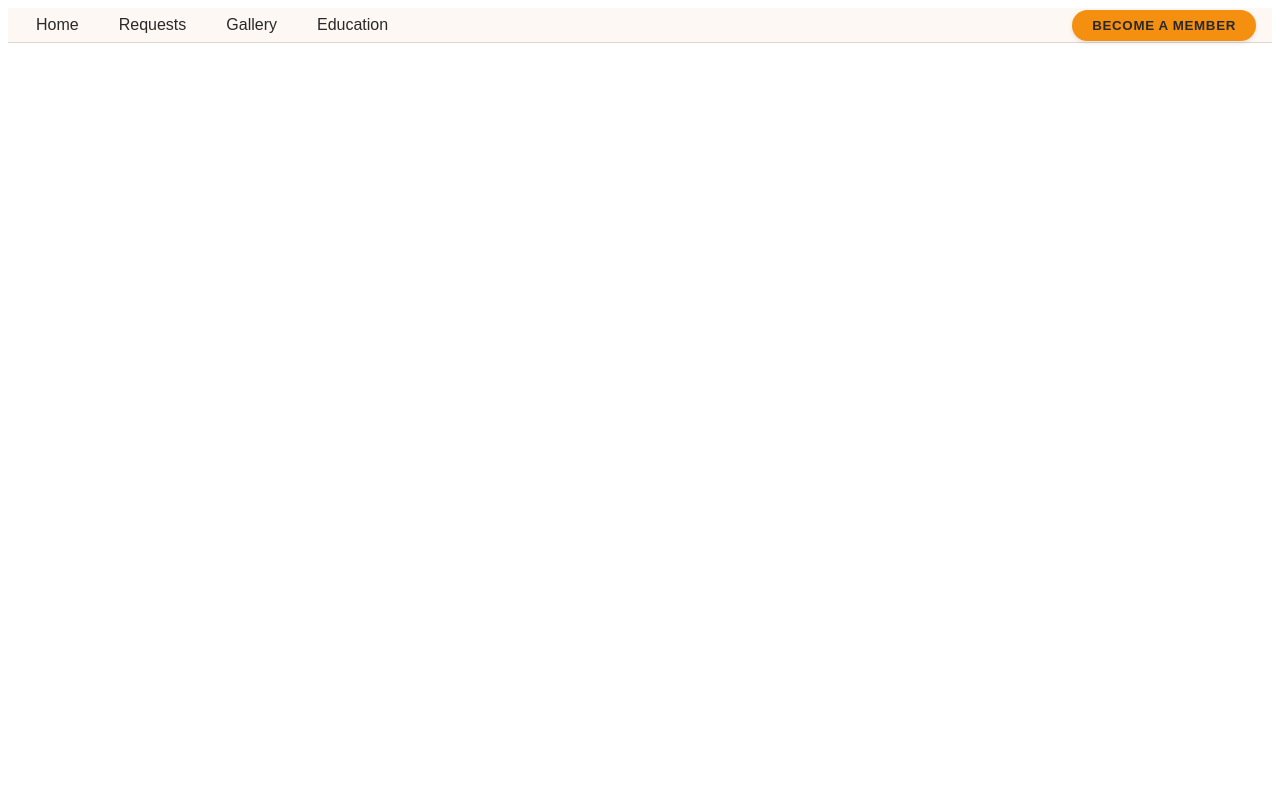
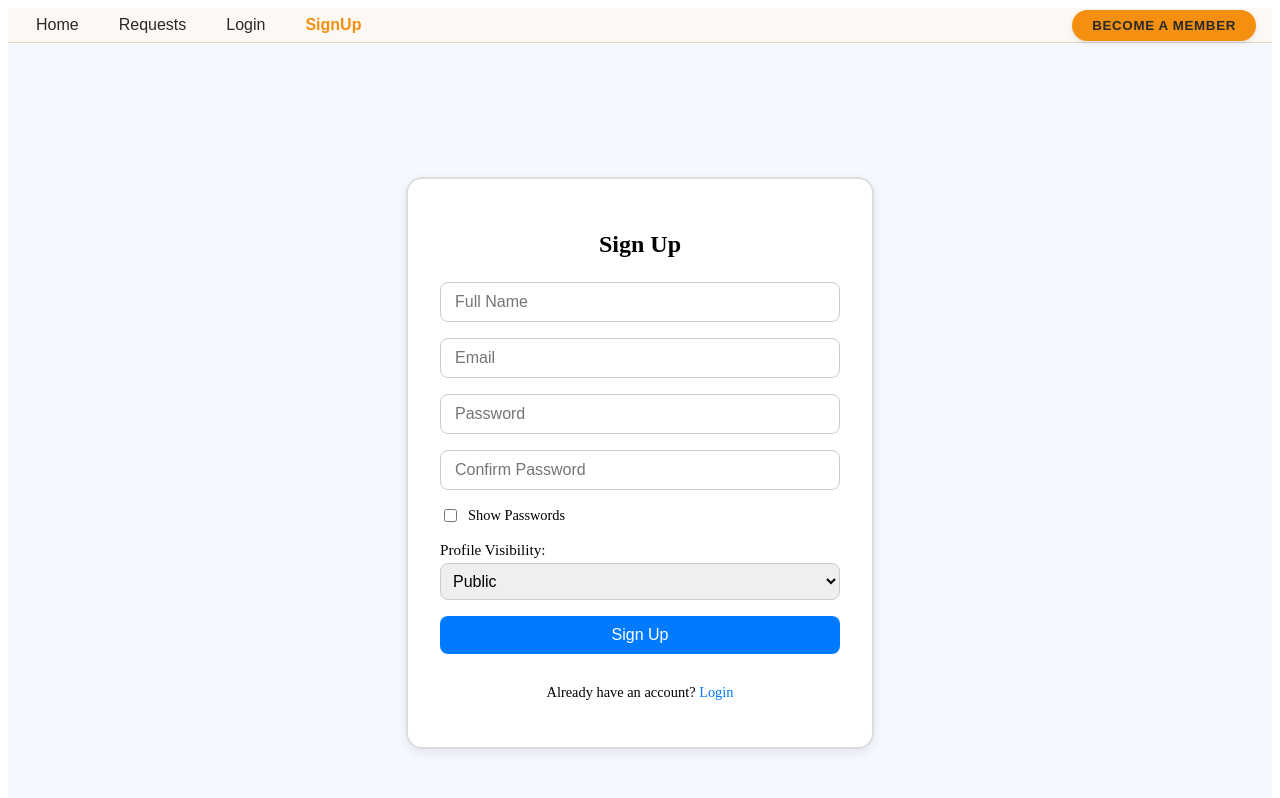
Before and after one commit to princypandya/Skill-Swap-Platform-Odoo-Hackathon, a React (Vite) app in the folder Client/: page /signup in a window 1280 px wide. Shown: the top 798 px of the page. Built offline with nearby package versions, Linux system fonts and the light colour scheme.

Commit message:
login signup page

```diff
--- a/Client/src/App.jsx
+++ b/Client/src/App.jsx
@@ -4,6 +4,8 @@ import { BrowserRouter, Routes, Route } from "react-router-dom";
 import Header from "./components/Header";
 import Home from "./pages/Home";
 import Requests from "./pages/Requests";
+import Login from "./pages/login";
+import Signup from "./pages/signup";
 
 const App = () => {
   return (
@@ -12,6 +14,9 @@ const App = () => {
       <Routes>
         <Route path="/" element={<Home />} />
         <Route path="/requests" element={<Requests />} />
+        <Route path="/login" element={<Login />} />
+        <Route path="/signup" element={<Signup />} />
+        {/* Add more routes as needed */}
       </Routes>
     </BrowserRouter>
   );
--- a/Client/src/components/Header.jsx
+++ b/Client/src/components/Header.jsx
@@ -1,6 +1,9 @@
 import React, { useState } from "react";
 import { Link, useNavigate, useLocation } from "react-router-dom";
 import "./Header.css"; // Import the CSS file
+import Login from "../pages/login";
+import Signup from "../pages/signup";
+import Requests from "../pages/Requests";
 
 function Header() {
   const [isMenuOpen, setIsMenuOpen] = useState(false);
@@ -26,8 +29,8 @@ function Header() {
         <nav className={`nav-links ${isMenuOpen ? "nav-open" : ""}`}>
           <Link to="/" className={location.pathname === "/" ? "active" : ""}>Home</Link>
           <Link to="/requests" className={location.pathname === "/requests" ? "active" : ""}>Requests</Link>
-          <Link to="/Gallery" className={location.pathname === "/Gallery" ? "active" : ""}>Gallery</Link>
-          <Link to="/Education" className={location.pathname === "/Education" ? "active" : ""}>Education</Link>
+          <Link to="/login" className={location.pathname === "/login" ? "active" : ""}>Login</Link>
+          <Link to="/signup" className={location.pathname === "/signup" ? "active" : ""}>SignUp</Link>
         </nav>
 
         {/* Desktop Button */}
--- /dev/null
+++ b/Client/src/pages/Auth.css
@@ -0,0 +1,86 @@
+.auth-container {
+  display: flex;
+  justify-content: center;
+  align-items: center;
+  height: 100vh;
+  background-color: #f5f8ff;
+  padding: 20px;
+}
+
+.auth-form {
+  background: #ffffff;
+  border: 2px solid #ddd;
+  border-radius: 16px;
+  padding: 32px;
+  width: 100%;
+  max-width: 400px;
+  box-shadow: 0 4px 12px rgba(0, 0, 0, 0.08);
+  display: flex;
+  flex-direction: column;
+  gap: 16px;
+}
+
+.auth-form h2 {
+  text-align: center;
+  margin-bottom: 8px;
+}
+
+.auth-form input[type="text"],
+.auth-form input[type="email"],
+.auth-form input[type="password"] {
+  padding: 10px 14px;
+  border-radius: 8px;
+  border: 1px solid #ccc;
+  font-size: 1rem;
+  outline: none;
+}
+
+.auth-form button {
+  background-color: #007bff;
+  color: white;
+  padding: 10px;
+  font-size: 1rem;
+  border: none;
+  border-radius: 8px;
+  cursor: pointer;
+}
+
+.auth-form button:hover {
+  background-color: #0056b3;
+}
+
+.visibility-toggle {
+  font-size: 0.9rem;
+  display: flex;
+  align-items: center;
+  gap: 8px;
+}
+
+.visibility-setting {
+  display: flex;
+  flex-direction: column;
+  font-size: 0.95rem;
+  gap: 4px;
+}
+
+.visibility-setting select {
+  padding: 8px;
+  border-radius: 8px;
+  border: 1px solid #ccc;
+  font-size: 1rem;
+}
+
+
+.auth-form p {
+  font-size: 0.9rem;
+  text-align: center;
+}
+
+.auth-form a {
+  color: #007bff;
+  text-decoration: none;
+}
+
+.auth-form a:hover {
+  text-decoration: underline;
+}
--- /dev/null
+++ b/Client/src/pages/Login.jsx
@@ -0,0 +1,18 @@
+import React from 'react';
+import './Auth.css';
+
+const Login = () => {
+  return (
+    <div className="auth-container">
+      <form className="auth-form">
+        <h2>Login</h2>
+        <input type="email" placeholder="Email" required />
+        <input type="password" placeholder="Password" required />
+        <button type="submit">Login</button>
+        <p>Don't have an account? <a href="/signup">Sign up</a></p>
+      </form>
+    </div>
+  );
+};
+
+export default Login;
--- /dev/null
+++ b/Client/src/pages/Signup.jsx
@@ -0,0 +1,56 @@
+import React, { useState } from 'react';
+import './Auth.css';
+
+const Signup = () => {
+  const [showPassword, setShowPassword] = useState(false);
+  const [visibility, setVisibility] = useState("public");
+
+  const handleSubmit = (e) => {
+    e.preventDefault();
+    // You can use `visibility` state here for backend/form submission
+    console.log("Visibility:", visibility);
+  };
+
+  return (
+    <div className="auth-container">
+      <form className="auth-form" onSubmit={handleSubmit}>
+        <h2>Sign Up</h2>
+        <input type="text" placeholder="Full Name" required />
+        <input type="email" placeholder="Email" required />
+        <input
+          type={showPassword ? "text" : "password"}
+          placeholder="Password"
+          required
+        />
+        <input
+          type={showPassword ? "text" : "password"}
+          placeholder="Confirm Password"
+          required
+        />
+        <label className="visibility-toggle">
+          <input
+            type="checkbox"
+            onChange={() => setShowPassword(!showPassword)}
+          />
+          Show Passwords
+        </label>
+
+        <label className="visibility-setting">
+          Profile Visibility:
+          <select
+            value={visibility}
+            onChange={(e) => setVisibility(e.target.value)}
+          >
+            <option value="public">Public</option>
+            <option value="private">Private</option>
+          </select>
+        </label>
+
+        <button type="submit">Sign Up</button>
+        <p>Already have an account? <a href="/login">Login</a></p>
+      </form>
+    </div>
+  );
+};
+
+export default Signup;
```
